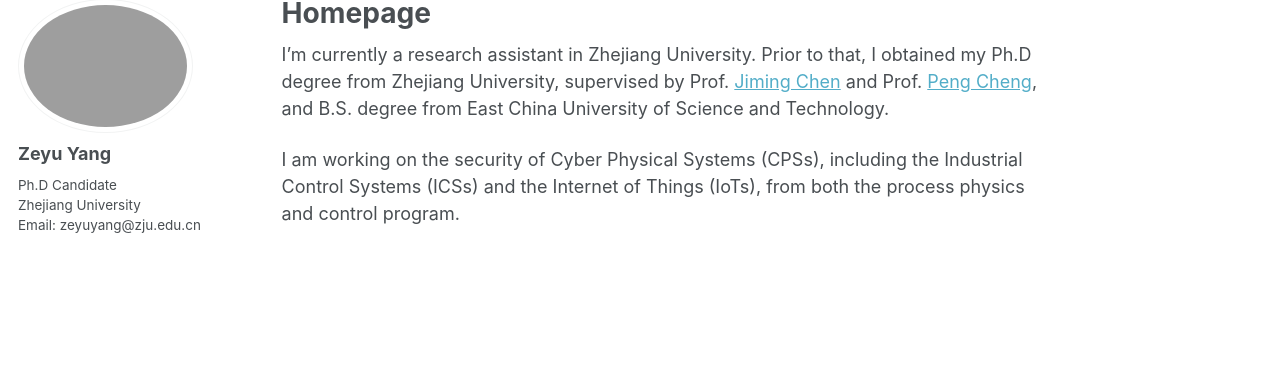
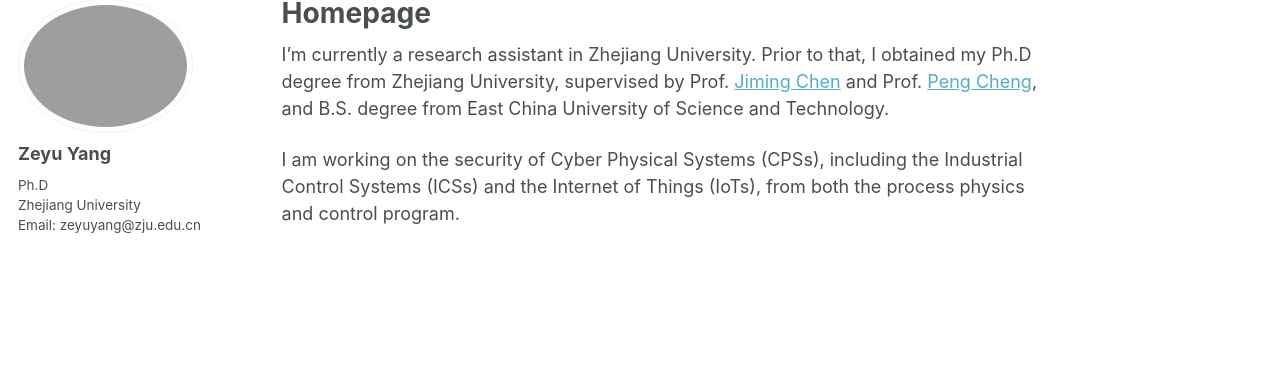
Before and after one commit to zeyuid/zeyuid.github.io, a Jekyll site: the page built from _pages/about.md, in a window 1280 px wide. Shown: the part 119-488 px from the top of the page. Built offline with Jekyll 4.4.1, drawn with Linux system fonts in a browser that asks for light colours.

Commit message:
add file

```diff
--- a/_config.yml
+++ b/_config.yml
@@ -82,7 +82,7 @@ analytics:
 author:
   name             : "Zeyu Yang" # <br>  泽域 杨
   avatar           : "touxiang.jpeg"
-  bio              : "Ph.D Candidate <br> Zhejiang University <br> Email: zeyuyang@zju.edu.cn"
+  bio              : "Ph.D <br> Zhejiang University <br> Email: zeyuyang@zju.edu.cn"
   # email            : zeyuyang@zju.edu.cn
   # location         : ""
   # employer         :
```
